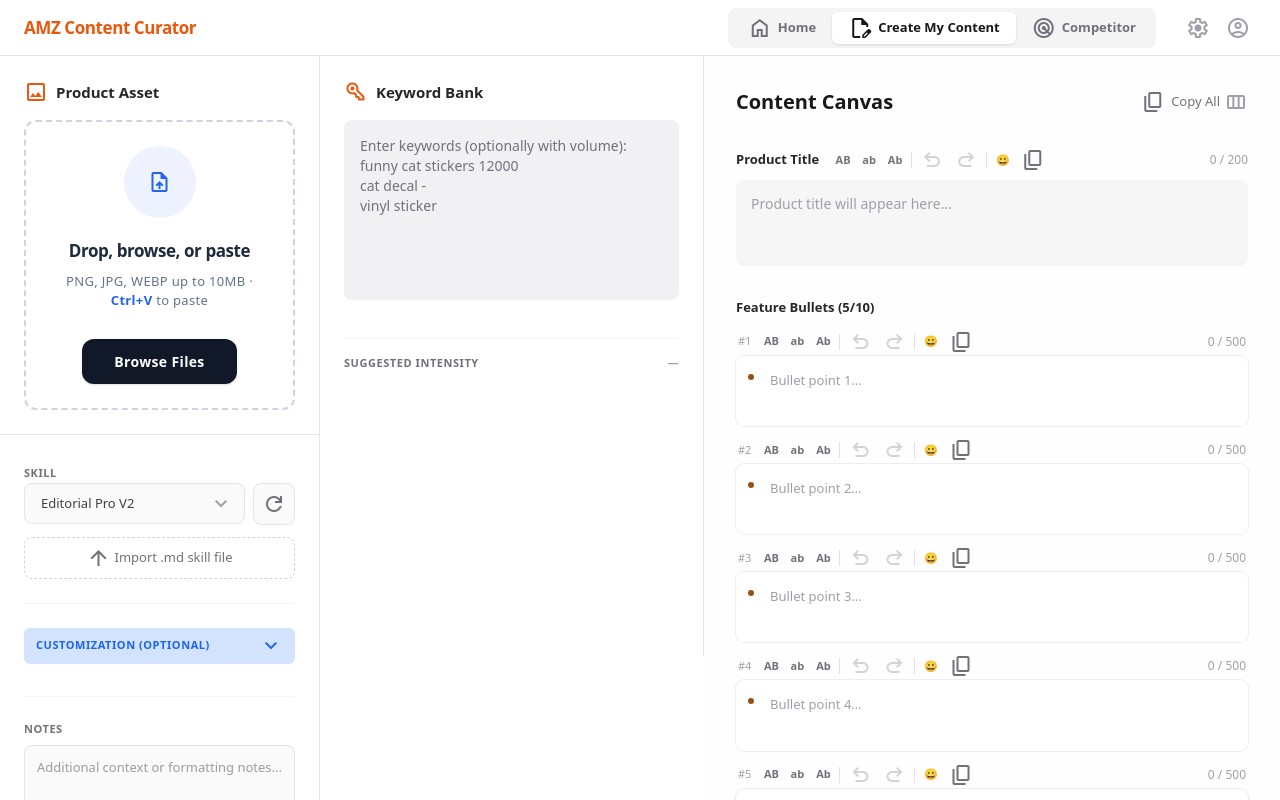
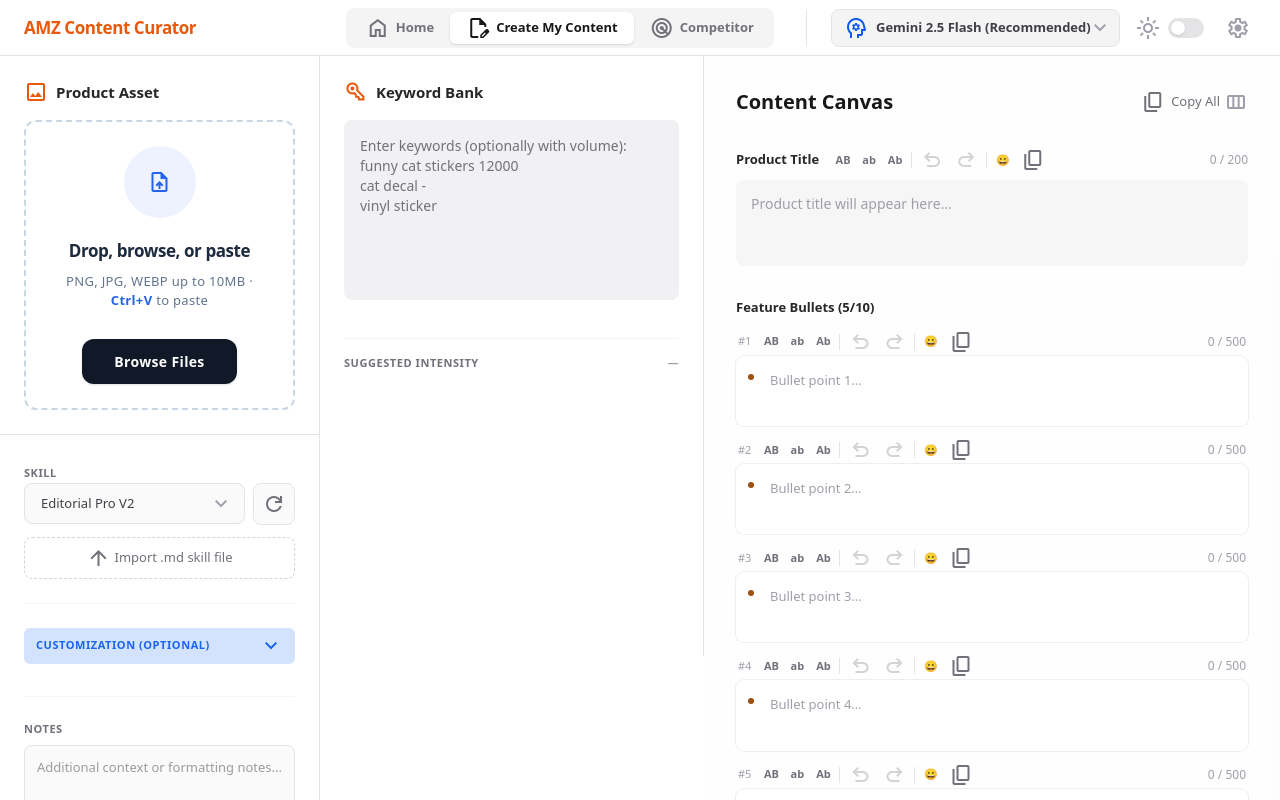
Before and after one commit to namkhanhxd56/antigravity, a Next.js app: page /content-curator in a window 1280 px wide. Shown: the top 800 px of the page. Built offline with nearby package versions, Linux system fonts and the light colour scheme.

Commit message:
feat: restore dark mode and add dynamic model dropdown to Curator nav

```diff
--- a/src/app/(user)/content-curator/components/ContentCuratorNav.tsx
+++ b/src/app/(user)/content-curator/components/ContentCuratorNav.tsx
@@ -198,6 +198,38 @@ export default function ContentCuratorNav() {
           </button>
         </div>
 
+        <div className="flex items-center gap-4 border-l border-zinc-200 dark:border-zinc-800 pl-6 ml-2">
+          {/* Model Selection Dropdown */}
+          <div className="relative group">
+            <div className="flex items-center gap-2 px-3 py-1.5 bg-zinc-100 dark:bg-zinc-800 rounded-lg border border-zinc-200 dark:border-zinc-700 cursor-pointer hover:border-primary transition-colors">
+              <span className="material-symbols-outlined text-[18px] text-primary">psychology</span>
+              <select
+                value={model}
+                onChange={(e) => handleModelChange(e.target.value as GeminiModel)}
+                className="bg-transparent text-[13px] font-bold text-zinc-700 dark:text-zinc-200 outline-none cursor-pointer appearance-none pr-4"
+              >
+                {GEMINI_MODELS.map((m) => (
+                  <option key={m.value} value={m.value} className="bg-white dark:bg-zinc-900">
+                    {m.label}
+                  </option>
+                ))}
+              </select>
+              <span className="material-symbols-outlined text-[16px] absolute right-2 pointer-events-none text-zinc-400">
+                expand_more
+              </span>
+            </div>
+          </div>
+
+          {/* Dark Mode Toggle */}
+          {mounted && (
+            <div className="flex items-center gap-2">
+              <span className="material-symbols-outlined text-[20px] text-zinc-400">
+                {theme === "dark" ? "dark_mode" : "light_mode"}
+              </span>
+              <Toggle checked={theme === "dark"} onChange={handleDarkMode} />
+            </div>
+          )}
+
           <div className="flex items-center gap-1 text-zinc-400 dark:text-zinc-500">
             <Link
               href="/content-curator/settings"
@@ -206,9 +238,7 @@ export default function ContentCuratorNav() {
             >
               <span className="material-symbols-outlined text-[22px]">settings</span>
             </Link>
-          <button className="flex h-9 w-9 items-center justify-center rounded-lg hover:bg-zinc-100 dark:hover:bg-zinc-800 hover:text-zinc-700 dark:hover:text-zinc-300 transition-colors">
-            <span className="material-symbols-outlined text-[22px]">account_circle</span>
-          </button>
+          </div>
         </div>
       </div>
     </header>
```
Lines whose indentation alone changed are shown as unchanged.
